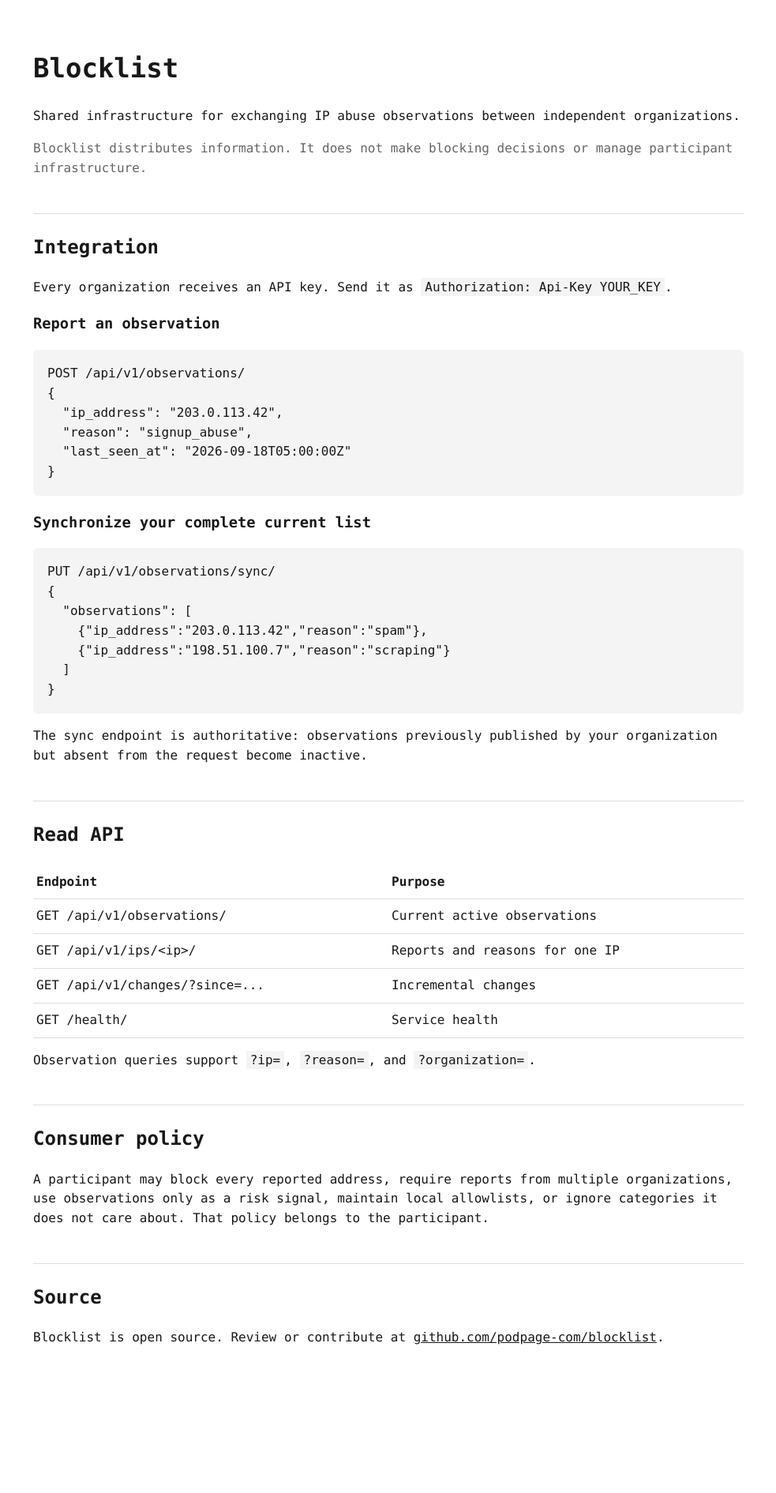
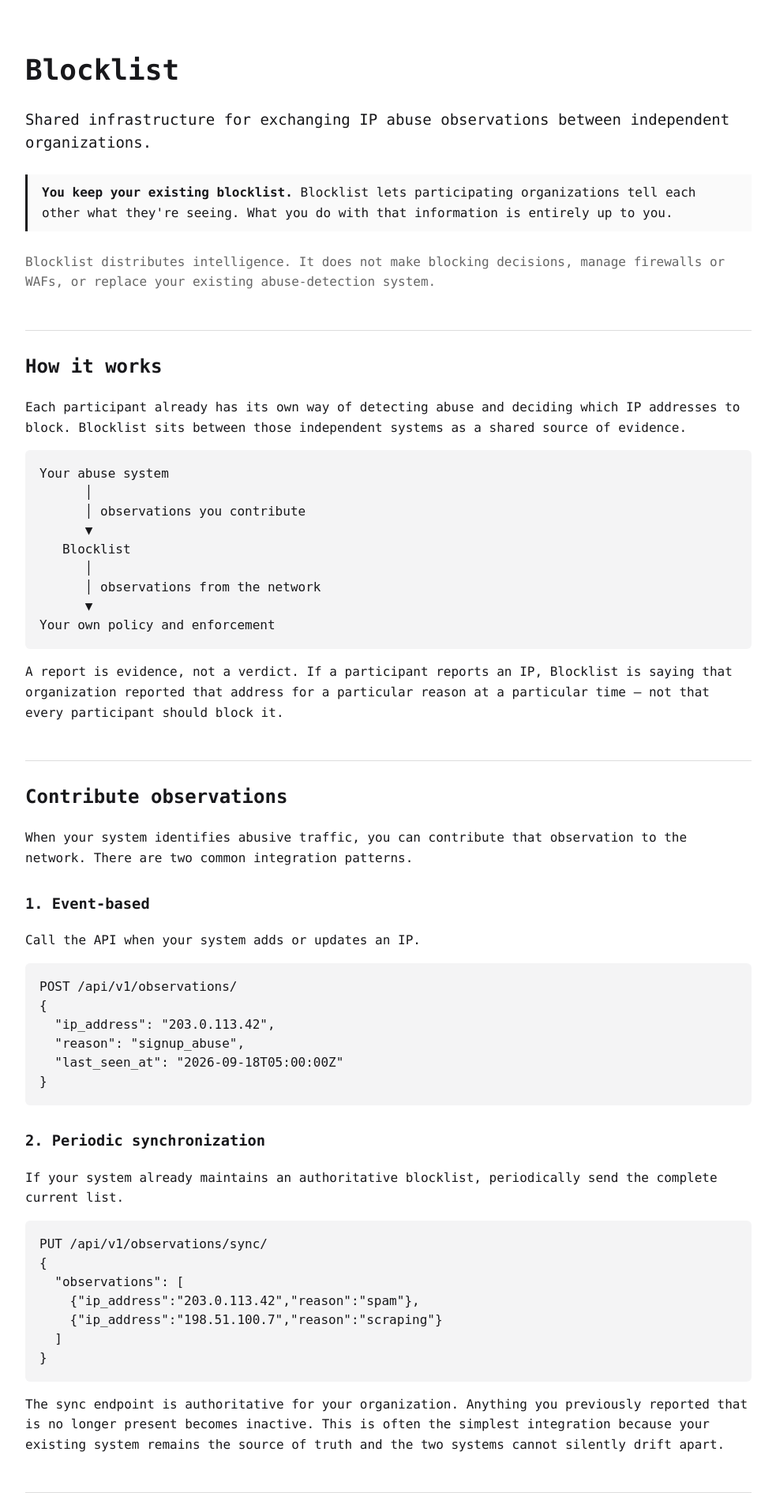
Before and after one commit to podpage-com/blocklist, a Django app: page / in a window 1280 px wide. Shown: the top 1891 px of the page at 79% size, without its empty margins (148-1131 px from the left). Before the commit the page ends 1703 px from the top, so only its background shows below. Run offline with Django 5.2, Linux system fonts and the light colour scheme.

Commit message:
Explain practical Blocklist integration model

```diff
--- a/templates/landing.html
+++ b/templates/landing.html
@@ -1,12 +1,108 @@
-<!doctype html><html><head><meta charset="utf-8"><meta name="viewport" content="width=device-width,initial-scale=1"><title>Blocklist — shared abuse intelligence</title><style>body{font:16px/1.55 ui-monospace,SFMono-Regular,Menlo,monospace;max-width:900px;margin:60px auto;padding:0 24px;color:#18181b}h1{font-size:34px}h2{margin-top:44px;border-top:1px solid #ddd;padding-top:24px}code,pre{background:#f4f4f5}code{padding:2px 5px}pre{padding:18px;overflow:auto;border-radius:6px}.muted{color:#666}a{color:#18181b}table{border-collapse:collapse;width:100%}td,th{text-align:left;border-bottom:1px solid #ddd;padding:9px 4px}</style></head><body><h1>Blocklist</h1><p>Shared infrastructure for exchanging IP abuse observations between independent organizations.</p><p class="muted">Blocklist distributes information. It does not make blocking decisions or manage participant infrastructure.</p><h2>Integration</h2><p>Every organization receives an API key. Send it as <code>Authorization: Api-Key YOUR_KEY</code>.</p><h3>Report an observation</h3><pre>POST /api/v1/observations/
+<!doctype html>
+<html><head><meta charset="utf-8"><meta name="viewport" content="width=device-width,initial-scale=1">
+<title>Blocklist — shared abuse intelligence</title>
+<style>
+body{font:16px/1.6 ui-monospace,SFMono-Regular,Menlo,monospace;max-width:920px;margin:60px auto;padding:0 24px;color:#18181b}
+h1{font-size:36px;margin-bottom:8px}h2{margin-top:48px;border-top:1px solid #ddd;padding-top:26px}h3{margin-top:30px}
+code,pre{background:#f4f4f5}code{padding:2px 5px}pre{padding:18px;overflow:auto;border-radius:6px;line-height:1.5}
+.muted{color:#666}.lede{font-size:19px;line-height:1.55}.callout{border-left:3px solid #18181b;padding:10px 18px;margin:26px 0;background:#fafafa}
+a{color:#18181b}table{border-collapse:collapse;width:100%}td,th{text-align:left;vertical-align:top;border-bottom:1px solid #ddd;padding:10px 6px}
+</style></head><body>
+<h1>Blocklist</h1>
+<p class="lede">Shared infrastructure for exchanging IP abuse observations between independent organizations.</p>
+<div class="callout"><strong>You keep your existing blocklist.</strong> Blocklist lets participating organizations tell each other what they're seeing. What you do with that information is entirely up to you.</div>
+<p class="muted">Blocklist distributes intelligence. It does not make blocking decisions, manage firewalls or WAFs, or replace your existing abuse-detection system.</p>
+
+<h2>How it works</h2>
+<p>Each participant already has its own way of detecting abuse and deciding which IP addresses to block. Blocklist sits between those independent systems as a shared source of evidence.</p>
+<pre>Your abuse system
+      │
+      │ observations you contribute
+      ▼
+   Blocklist
+      │
+      │ observations from the network
+      ▼
+Your own policy and enforcement</pre>
+<p>A report is evidence, not a verdict. If a participant reports an IP, Blocklist is saying that organization reported that address for a particular reason at a particular time — not that every participant should block it.</p>
+
+<h2>Contribute observations</h2>
+<p>When your system identifies abusive traffic, you can contribute that observation to the network. There are two common integration patterns.</p>
+<h3>1. Event-based</h3>
+<p>Call the API when your system adds or updates an IP.</p>
+<pre>POST /api/v1/observations/
 {
   "ip_address": "203.0.113.42",
   "reason": "signup_abuse",
   "last_seen_at": "2026-09-18T05:00:00Z"
-}</pre><h3>Synchronize your complete current list</h3><pre>PUT /api/v1/observations/sync/
+}</pre>
+<h3>2. Periodic synchronization</h3>
+<p>If your system already maintains an authoritative blocklist, periodically send the complete current list.</p>
+<pre>PUT /api/v1/observations/sync/
 {
   "observations": [
     {"ip_address":"203.0.113.42","reason":"spam"},
     {"ip_address":"198.51.100.7","reason":"scraping"}
   ]
-}</pre><p>The sync endpoint is authoritative: observations previously published by your organization but absent from the request become inactive.</p><h2>Read API</h2><table><tr><th>Endpoint</th><th>Purpose</th></tr><tr><td>GET /api/v1/observations/</td><td>Current active observations</td></tr><tr><td>GET /api/v1/ips/&lt;ip&gt;/</td><td>Reports and reasons for one IP</td></tr><tr><td>GET /api/v1/changes/?since=...</td><td>Incremental changes</td></tr><tr><td>GET /health/</td><td>Service health</td></tr></table><p>Observation queries support <code>?ip=</code>, <code>?reason=</code>, and <code>?organization=</code>.</p><h2>Consumer policy</h2><p>A participant may block every reported address, require reports from multiple organizations, use observations only as a risk signal, maintain local allowlists, or ignore categories it does not care about. That policy belongs to the participant.</p><h2>Source</h2><p>Blocklist is open source. Review or contribute at <a href="https://github.com/podpage-com/blocklist">github.com/podpage-com/blocklist</a>.</p></body></html>
+}</pre>
+<p>The sync endpoint is authoritative for your organization. Anything you previously reported that is no longer present becomes inactive. This is often the simplest integration because your existing system remains the source of truth and the two systems cannot silently drift apart.</p>
+
+<h2>Independent evidence vs. shared intelligence</h2>
+<p>It is important not to mistake propagation for corroboration. If Organization A independently detects abuse, and Organizations B and C subsequently block that IP because they learned about it through Blocklist, that is still <strong>one independent observation</strong> — not three.</p>
+<pre>Organization A detects abuse ───────► independent evidence
+                                      │
+                                      ▼
+                                  Blocklist
+                                   /      \
+                                  ▼        ▼
+                         Organization B  Organization C
+                         blocks from     blocks from
+                         shared intel    shared intel</pre>
+<p>Integrations should distinguish IPs blocked because of independently observed abuse from IPs blocked because of Blocklist or another external intelligence source. Network-derived actions should never be treated as additional independent corroboration.</p>
+<p class="muted">The protocol is being designed to preserve this distinction explicitly so participants can reason about independent reports separately from adoption of shared intelligence.</p>
+
+<h2>Use network intelligence</h2>
+<p>You decide how much weight to give reports from other participants. Blocklist can be used as confirmation, as one input to a risk score, or as a source for automated policy.</p>
+<table>
+<tr><th>Example policy</th><th>Possible action</th></tr>
+<tr><td>1 independent organization reports an IP</td><td>Flag it or increase its abuse score</td></tr>
+<tr><td>2+ independent organizations report an IP</td><td>Automatically block it</td></tr>
+<tr><td>Your system detects suspicious behavior</td><td>Query Blocklist to see whether anyone else has observed the IP</td></tr>
+<tr><td>Report is older than your acceptable window</td><td>Ignore it</td></tr>
+<tr><td>IP is on your local allowlist</td><td>Ignore network reports</td></tr>
+</table>
+
+<h3>Simple lookup integration</h3>
+<p>You do not need to ingest the entire network feed. A minimal integration can query Blocklist only when your own system sees something suspicious.</p>
+<pre>Your system flags 203.0.113.42
+            │
+            ▼
+GET /api/v1/ips/203.0.113.42/
+            │
+            ▼
+See whether other organizations
+have independently observed it</pre>
+
+<h3>Continuous feed integration</h3>
+<p>More sophisticated consumers can process the change feed and maintain a local view of network intelligence, then apply their own thresholds and policies.</p>
+<pre>GET /api/v1/changes/?since=2026-09-18T05:00:00Z</pre>
+
+<h2>API reference</h2>
+<p>Every organization receives an API key. Send it as <code>Authorization: Api-Key YOUR_KEY</code>.</p>
+<table>
+<tr><th>Endpoint</th><th>Purpose</th></tr>
+<tr><td>POST /api/v1/observations/</td><td>Report or update an observation</td></tr>
+<tr><td>PUT /api/v1/observations/sync/</td><td>Synchronize your authoritative current observations</td></tr>
+<tr><td>GET /api/v1/observations/</td><td>Browse current active network observations</td></tr>
+<tr><td>GET /api/v1/ips/&lt;ip&gt;/</td><td>Inspect evidence for one IP</td></tr>
+<tr><td>GET /api/v1/changes/?since=...</td><td>Consume incremental network changes</td></tr>
+<tr><td>GET /health/</td><td>Service health</td></tr>
+</table>
+<p>Observation queries can be filtered by IP, reason, and reporter. Change-feed consumers should follow the returned cursor when additional results are available.</p>
+
+<h2>Consumer policy</h2>
+<p>Blocklist deliberately does not define a universal threshold for blocking. A participant may require multiple independent reports, use reports only as a risk signal, maintain local allowlists, restrict which abuse categories matter, or take no automated action at all.</p>
+
+<h2>Source</h2>
+<p>Blocklist is open source. Review the implementation or contribute at <a href="https://github.com/podpage-com/blocklist">github.com/podpage-com/blocklist</a>.</p>
+</body></html>
```
